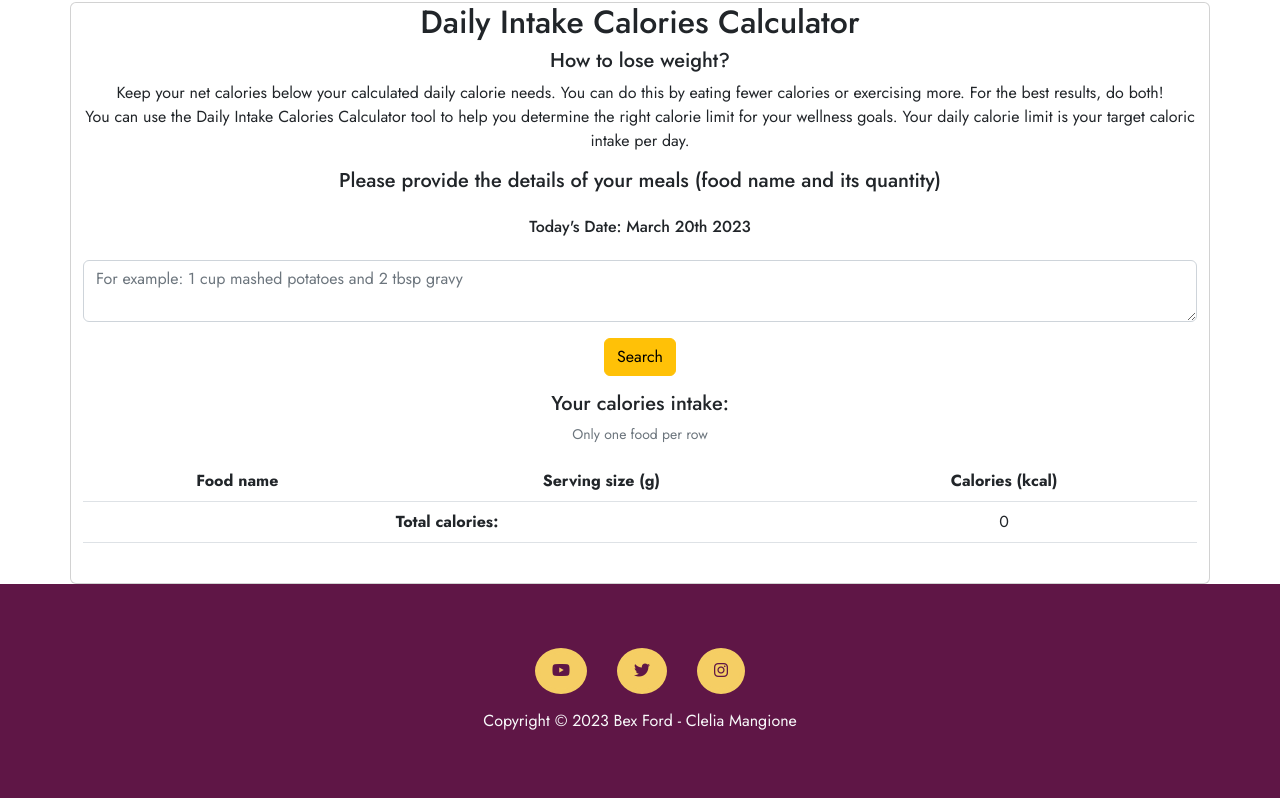
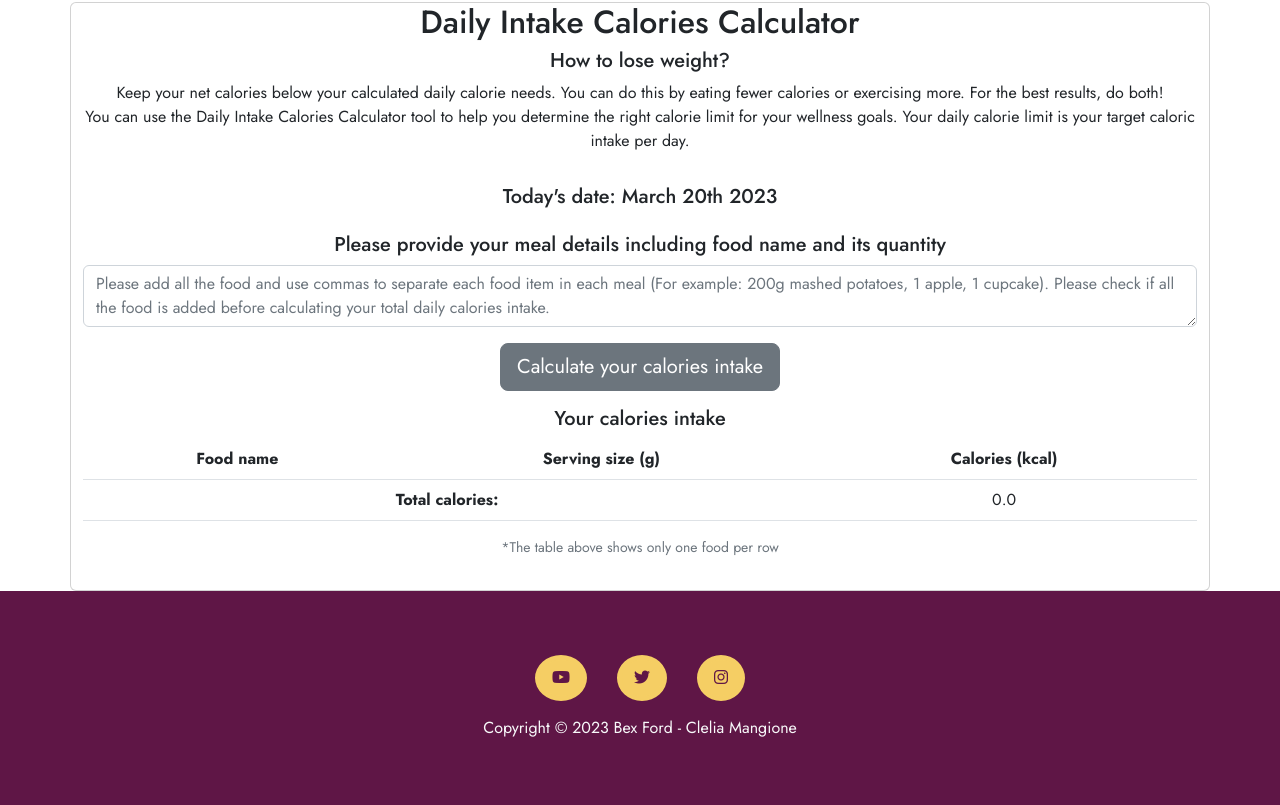
Before and after one commit to Clelia-M/WellFit, a React (Create React App) app: page / in a window 1280 px wide. Shown: the part 802-1607 px from the top of the page. Built offline with nearby package versions, Linux system fonts and the light colour scheme; some icons are missing.

Commit message:
make changes to the calorie table and minor wording changes

```diff
--- a/src/components/Nutritions.js
+++ b/src/components/Nutritions.js
@@ -65,10 +65,10 @@ function Nutritions() {
                 You can use the Daily Intake Calories Calculator tool to help you determine the right calorie limit for your wellness goals.
                 Your daily calorie limit is your target caloric intake per day.
               </p>
-              <h5>Please provide the details of your meals (food name and its quantity)</h5>
               <div className="dateInput my-3">
-                <h6 className="font-weight-bold">Today's Date: <Moment format='MMMM Do YYYY'>{date}</Moment></h6>
+                <h5 className="font-weight-bold">Today's date: <Moment format='MMMM Do YYYY'>{date}</Moment></h5>
               </div>
+              <h5>Please provide your meal details including food name and its quantity</h5>
               <form>
                 <div className="form-group">
                   <textarea
@@ -77,17 +77,16 @@ function Nutritions() {
                     name="food"
                     type="text"
                     className="form-control"
-                    placeholder="For example: 1 cup mashed potatoes and 2 tbsp gravy"
+                    placeholder="Please add all the food and use commas to separate each food item in each meal (For example: 200g mashed potatoes, 1 apple, 1 cupcake). Please check if all the food is added before calculating your total daily calories intake."
                     id="food-search"
                   />
                 </div>
-                <button onClick={handleFormSubmit} className="btn btn-warning my-3" type="submit">
-                  Search
+                <button onClick={handleFormSubmit} className="btn btn-secondary btn-lg btn-block my-3" type="submit">
+                  Calculate your calories intake
                 </button>
               </form>
-              <div className="result-list mb-4">
-                <h5>Your calories intake:</h5>
-                <p className="text-muted small">Only one food per row</p>
+              <div className="result-list mb-3">
+                <h5>Your calories intake</h5>
                 <table className="table table-hover">
                   <thead className="thead-dark">
                     <tr>
@@ -101,15 +100,16 @@ function Nutritions() {
                       <tr>
                         <td>{result.name}</td>
                         <td>{result.serving_size_g}</td>
-                        <td>{result.calories}</td>
+                        <td>{result.calories.toFixed(1)}</td>
                       </tr>
                     ))}
                     <tr>
                       <td colspan="2"><strong>Total calories:</strong></td>
-                      <td id="sumCal">{calorieSum()}</td>
+                      <td id="sumCal">{calorieSum().toFixed(1)}</td>
                     </tr>
                   </tbody>
                 </table>
+                <p className="text-muted small">*The table above shows only one food per row</p>
               </div>
             </div>
           </div>
```
